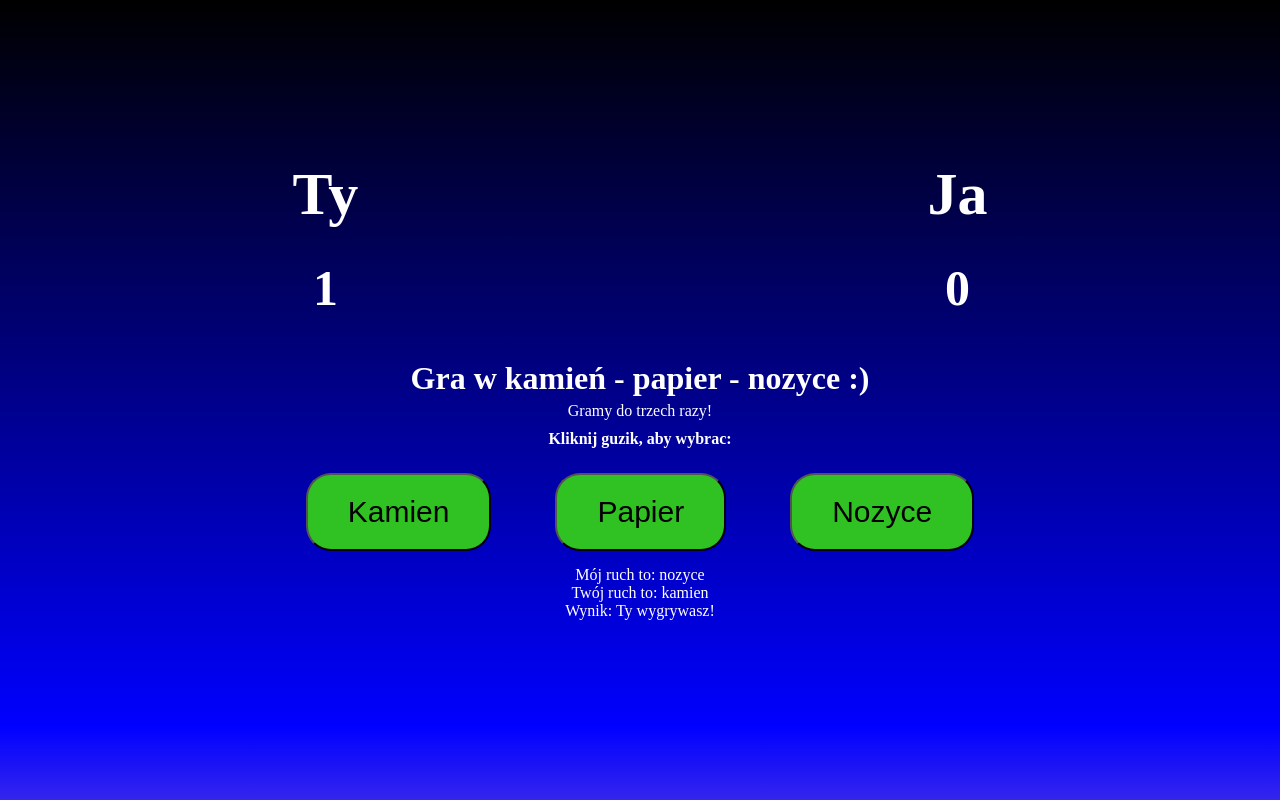
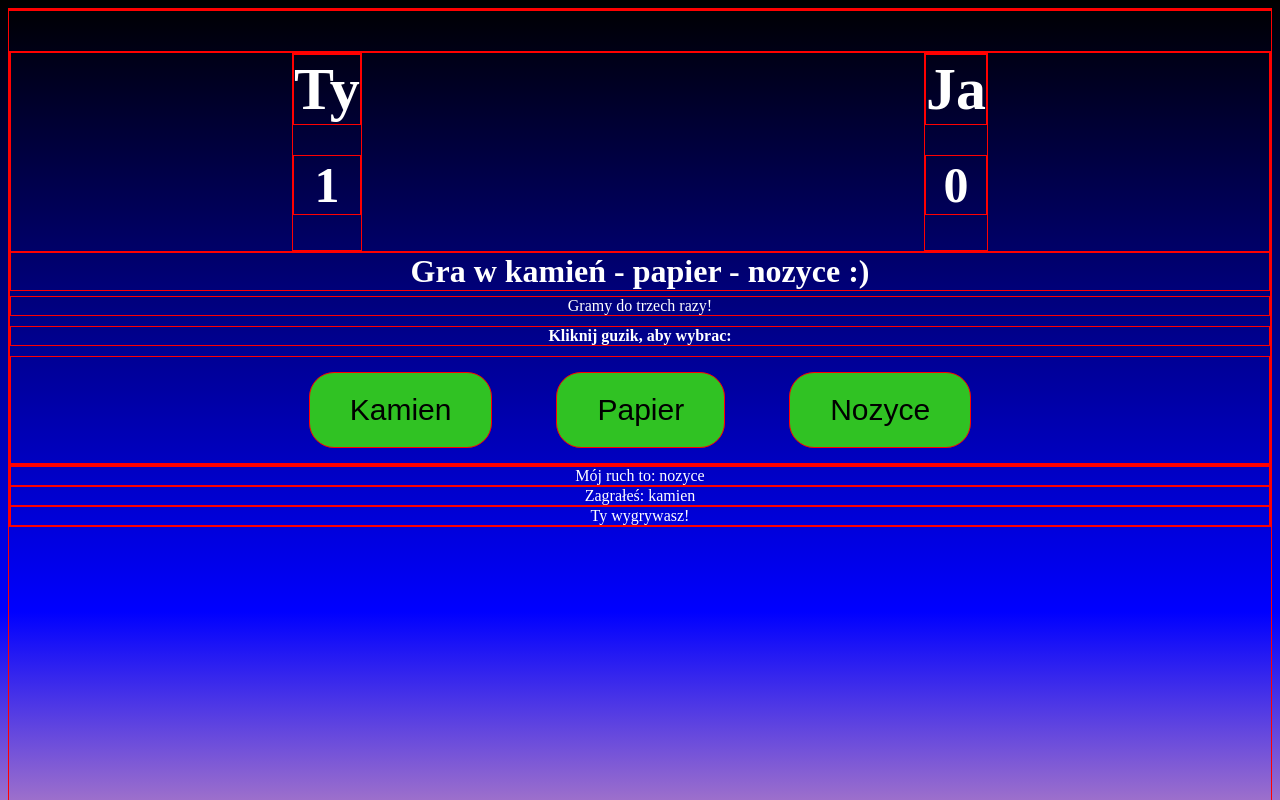
Before and after one commit to wojbiel833/kamien-papier-nozyce, a website: page index.html in a window 1280 px wide. Both pictures are taken after a click on the button "Kamien". Shown: the top 800 px of the page. Drawn offline with Linux system fonts and the light colour scheme.

Commit message:
Fix points display & add images

```diff
--- a/js/script.js
+++ b/js/script.js
@@ -21,9 +21,6 @@
       } else if (argMoveId == 3) {
         return "nozyce";
       }
-
-      printMessage("Nie znam ruchu o id " + argMoveId + ".");
-      return "nieznany ruch";
     }
 
     function displayResult(argComputerMove, argPlayerMove) {
@@ -53,17 +50,8 @@
     printMessage("Mój ruch to: " + argComputerMove);
 
     // RUCH GRACZA
-
-    // let playerInput = prompt('Wybierz swój ruch! 1: kamień, 2: papier, 3: nożyce.');
-
     const argPlayerMove = getMoveName(playerInput);
-
-    /*
-        if(playerInput == '1'){ playerMove = 'kamien'; }
-        else if(playerInput == '2'){ playerMove = 'papier'; }
-        else if(playerInput == '3'){ playerMove = 'nozyce'; }
-        */
-    printMessage("Twój ruch to: " + argPlayerMove);
+    printMessage("Zagrałeś: " + argPlayerMove);
 
     // WYNIK GRY
 
@@ -96,7 +84,7 @@
     }
 
     // ustalamy wynik i wypisujemy go w html-u
-    printMessage("Wynik: " + result);
+    printMessage(result);
 
     // sprawdz, czy gra powinna sie skonczyc
     compareResults();
--- a/sass/style.scss
+++ b/sass/style.scss
@@ -8,6 +8,7 @@ body {
     box-sizing: border-box;
     margin: 0;
     padding: 0;
+    border: 1px red solid;
   }
 }
 .container {
@@ -16,7 +17,7 @@ body {
   position: relative;
 }
 .playgame {
-  margin-top: 20vh;
+  margin-top: 5vh;
   background: transparent;
   .points {
     height: 200px;
```
Also changed, not shown: css/style.css, images/reka-kamien-l.jpg (added), images/reka-kamien-p.jpg (added), images/reka-nozyce-l.jpg (added), images/reka-nozyce-p.jpg (added), images/reka-papier-l.jpg (added), images/reka-papier-p.jpg (added), images/tło.png (added), 1 other file.
